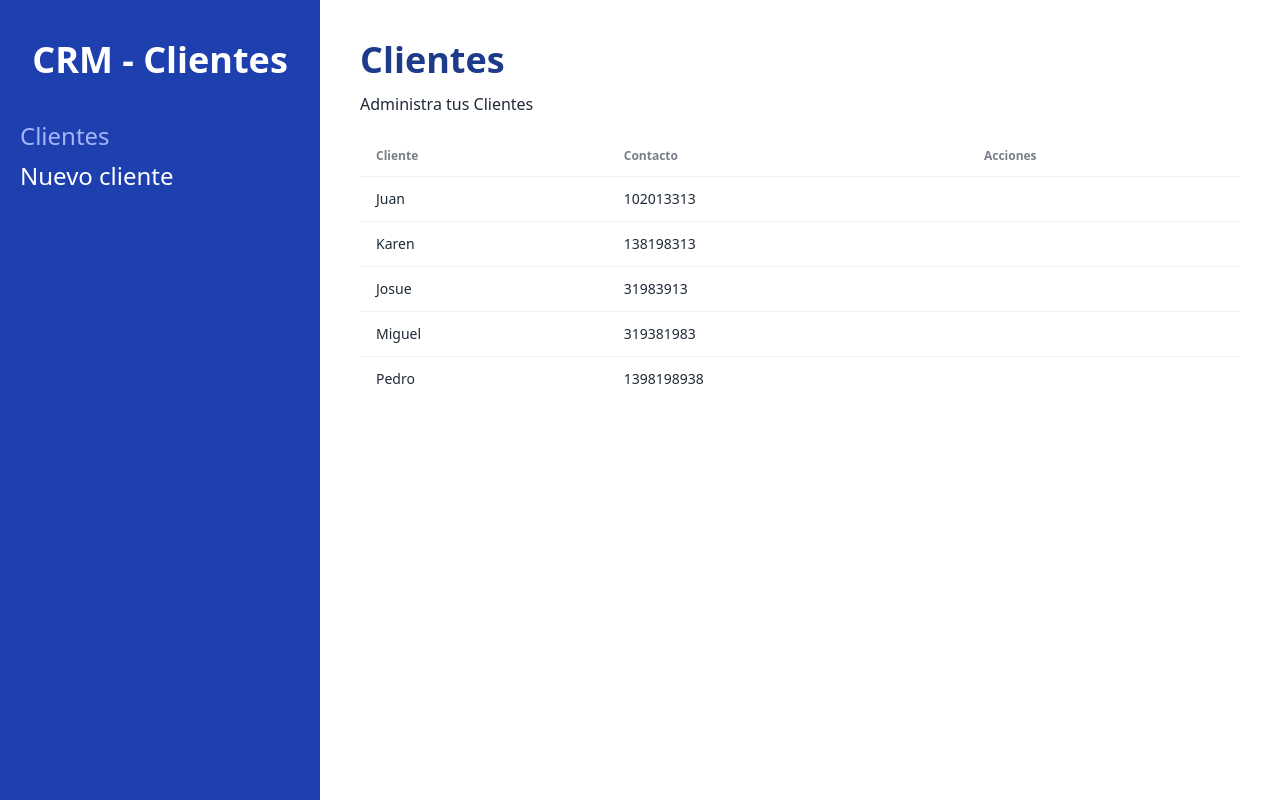
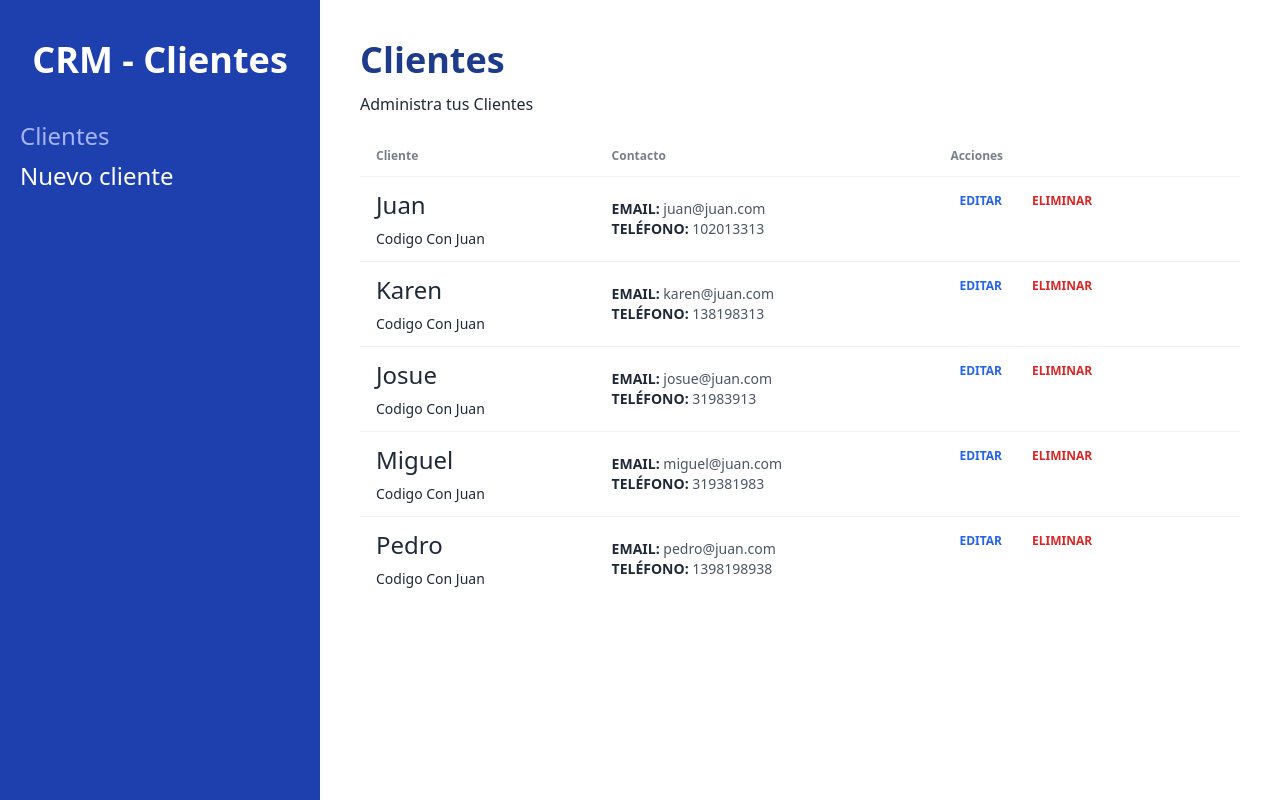
Before and after one commit to AlonsoAM/crm-react, a React app: page / in a window 1280 px wide. Built offline with nearby package versions, Linux system fonts and the light colour scheme; the HTML template or start-up script is replaced by a standard one.

Commit message:
Terminando la tabla de clientes

```diff
--- a/src/components/Cliente.jsx
+++ b/src/components/Cliente.jsx
@@ -1,10 +1,29 @@
 export const Cliente = ({ cliente }) => {
   const { id, nombre, telefono, empresa, email } = cliente;
   return (
-    <tr key={id} className="hover">
-      <td>{nombre}</td>
-      <td>{telefono}</td>
-      <td></td>
+    <tr key={id}>
+      <td className="space-y-2 ">
+        {" "}
+        <p className="text-2xl text-gray-800 ">{nombre}</p> <p>{empresa}</p>
+      </td>
+      <td>
+        <p className="text-gray-600 ">
+          <span className="text-gray-800 font-bold uppercase">Email: </span>{" "}
+          {email}
+        </p>
+        <p className="text-gray-600 ">
+          <span className="text-gray-800 font-bold uppercase">Teléfono: </span>{" "}
+          {telefono}
+        </p>
+      </td>
+      <td className="flex gap-3">
+        <button className="btn btn-xs btn-ghost font-bold text-blue-600 uppercase hover:text-blue-800">
+          Editar
+        </button>
+        <button className="btn btn-xs btn-ghost font-bold text-red-600 uppercase hover:text-red-800">
+          Eliminar
+        </button>
+      </td>
     </tr>
   );
 };
```
